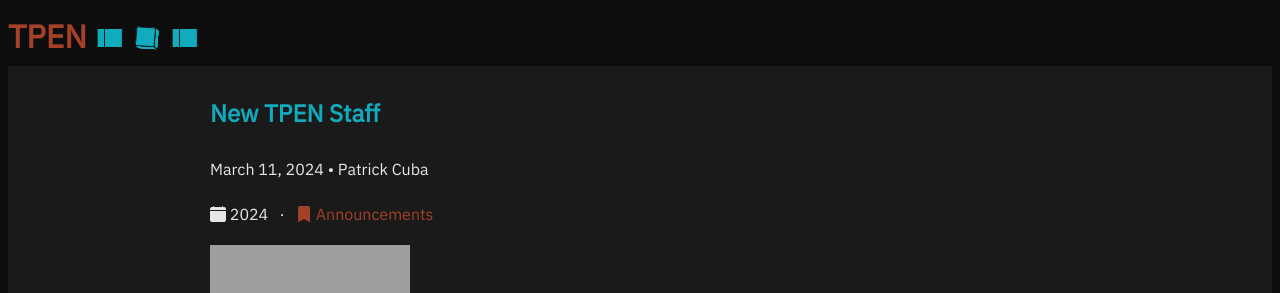
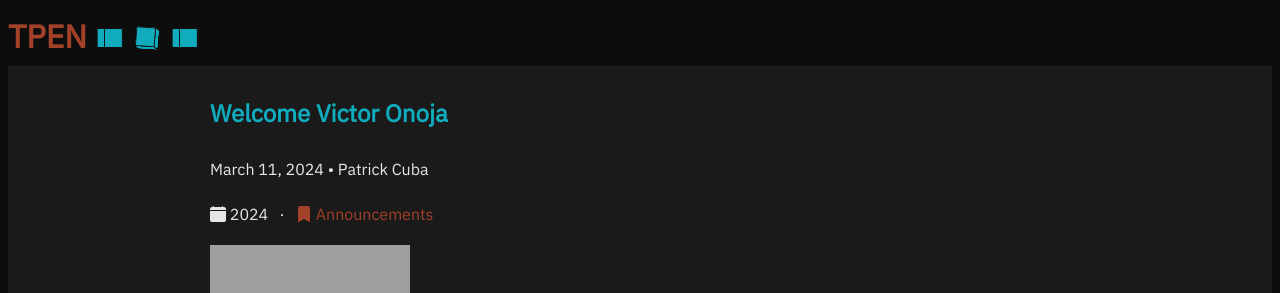
Before and after one commit to CenterForDigitalHumanities/TPEN3, a Jekyll site: the page built from _posts/2024-03-11-victor.md, in a window 1280 px wide and 900 px high. Shown: the top 293 px of the window. Built offline with Jekyll 4.4.1, drawn with Linux system fonts in a browser that asks for light colours; grey boxes are pictures that could not be loaded.

Commit message:
Update 2024-03-11-victor.md

```diff
--- a/_posts/2024-03-11-victor.md
+++ b/_posts/2024-03-11-victor.md
@@ -1,5 +1,5 @@
 ---
-title: "New TPEN Staff"
+title: "Welcome Victor Onoja"
 date: "2024-03-11"
 categories:
   - "announcements"
```
